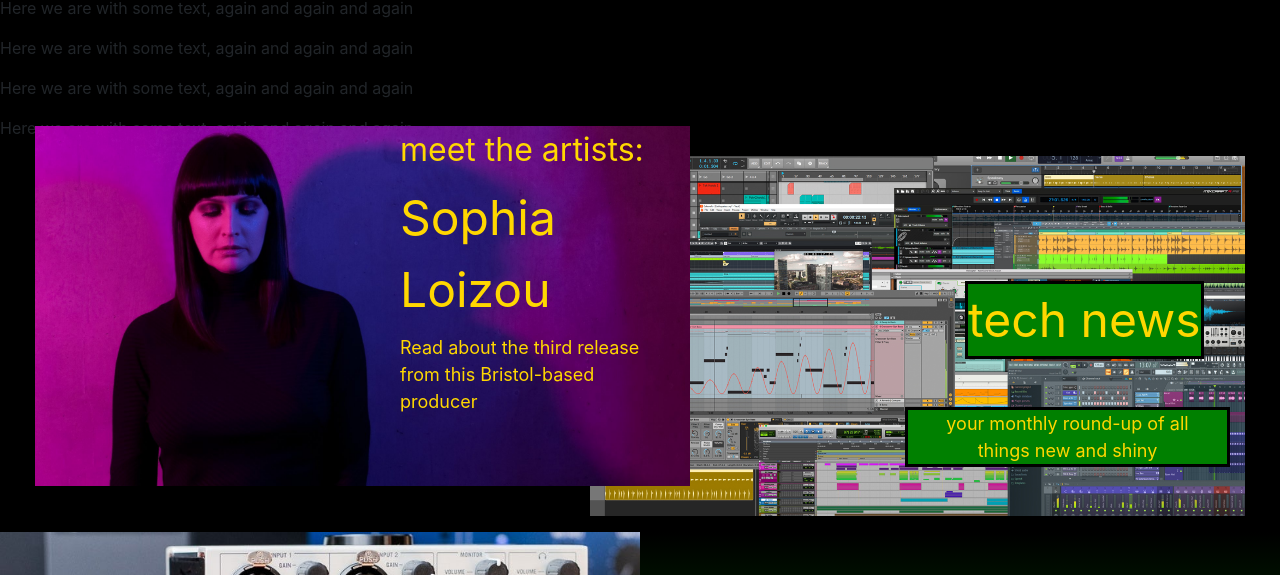
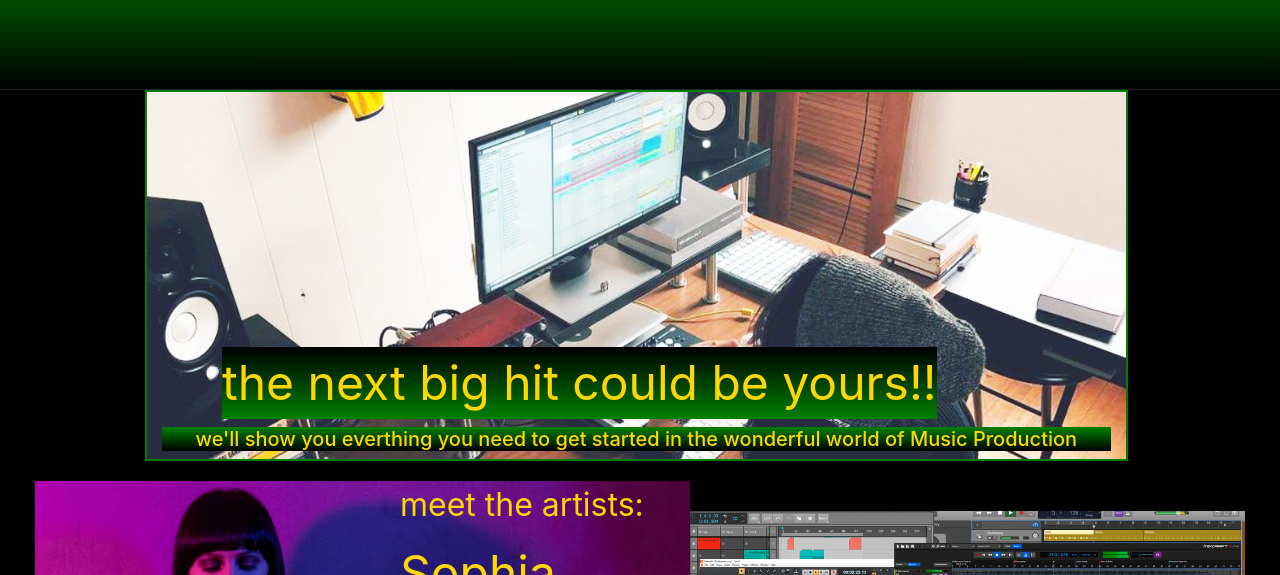
Before and after one commit to JamieWilson2000/Milestone-Project-One, a plain HTML site: page index.html in a window 1280 px wide. Shown: the part 60-635 px from the top of the page. Drawn offline with nearby package versions, Linux system fonts and the light colour scheme.

Commit message:
Checked existing code and started styling the first section

```diff
--- a/assets/css/style.css
+++ b/assets/css/style.css
@@ -26,6 +26,63 @@ section {
 hr {
   border: none;
   margin-bottom: 5px;
+}
+
+/*THIS IS THE HEADER SECTION STYLING*/
+
+.header {
+  max-width: 100%;
+  height: 150px;
+  background: -webkit-linear-gradient(green, black);
+  position: relative;
+  border-bottom: 1px solid;
+}
+
+/*THIS IS THE FIRST SECTION STYLING*/
+
+.landingpage {
+  background: url("/assets/images/Bedroom-Studio-Main.jpg");
+  background-position: center;
+  background-repeat: no-repeat;
+  background-size: cover;
+  min-height: 360px;
+  margin-left: 160px;
+  margin-bottom: 50px;
+  border: 2px solid green;
+}
+
+.heading {
+  background: -webkit-linear-gradient(black, green);
+}
+
+.name {
+  font-weight: 100;
+  font-size: 46px;
+  margin-top: 50px;
+  color: gold;
+}
+
+.subject {
+  font-weight: 200;
+  font-size: 28px;
+  margin-top: 20px;
+  margin-bottom: 140px;
+  color: gold;
+}
+
+.labelstyle6 {
+  background: -webkit-linear-gradient(black, green);
+  margin-top: 255px;
+  margin-left:60px;
+  text-align: center;
+  font-size: xxx-large;
+  color: gold;
+}
+
+.labelstyle7 {
+  background: -webkit-linear-gradient(green, black);
+  text-align: center;
+  color: gold;
 }
 
 
@@ -80,7 +137,7 @@ hr {
 }
 
 .labelstyle5 {
-    border: 3px solid black;
+  border: 3px solid black;
   background: green;
   margin-top: 40px;
   margin-left: 300px;
--- a/index.html
+++ b/index.html
@@ -15,7 +15,7 @@
 
 
  <!--------------------THIS IS THE HEADER ELEMENT---------------->
-  <header>
+  <header class="header">
     <h1>This is a header!</h1>
   </header>
 
@@ -45,16 +45,17 @@
 
 <!--------------------THIS IS THE FIRST SECTION ELEMENT---------------->
 
-  <p> Here we are with some text, again and again and again</p>
-  <p> Here we are with some text, again and again and again</p>
-  <p> Here we are with some text, again and again and again</p>
-  <p> Here we are with some text, again and again and again</p>
+    <section>
+        <div class="row">
+            <a ref="index.html" class="col-md-9 landingpage">
+            <label class="labelstyle6">the next big hit could be yours!!</label>
+            <h5 class="labelstyle7">we'll show you everthing you need to get started in the wonderful world
+                of Music Production</h5></a>
+
+        </div>
 
 
-
-
-
-
+    </section>
 
 
 
@@ -93,14 +94,7 @@
 </section>
 
 <hr>
-<!--<div class="col-md-6">
-        <div class="row bg-color-name-title">
-          <div class="col heading">
-            <h1 class="name">This Month:</h1>
-            <h2 class="subject">We'll be looking at the best audio interfaces available in 2021, comparing prices and the practicality of the interface versus the needs of the home producer! </h2>
-          </div>
-        </div>
-      </div>-->
+
 
 
 
@@ -122,7 +116,7 @@
       <div class="col-md-6">
         <div class="row bg-color-name-title">
           <div class="col heading">
-            <h1 class="name">This Month:</h1>
+            <h1 class="name">this month:</h1>
             <h2 class="subject">We'll be looking at the best audio interfaces available in 2021, comparing prices and the practicality of the interface versus the needs of the home producer! </h2>
           </div>
         </div>
```
Also changed, not shown: assets/images/Bedroom-Studio-Main.jpg (added), 1 other file.
